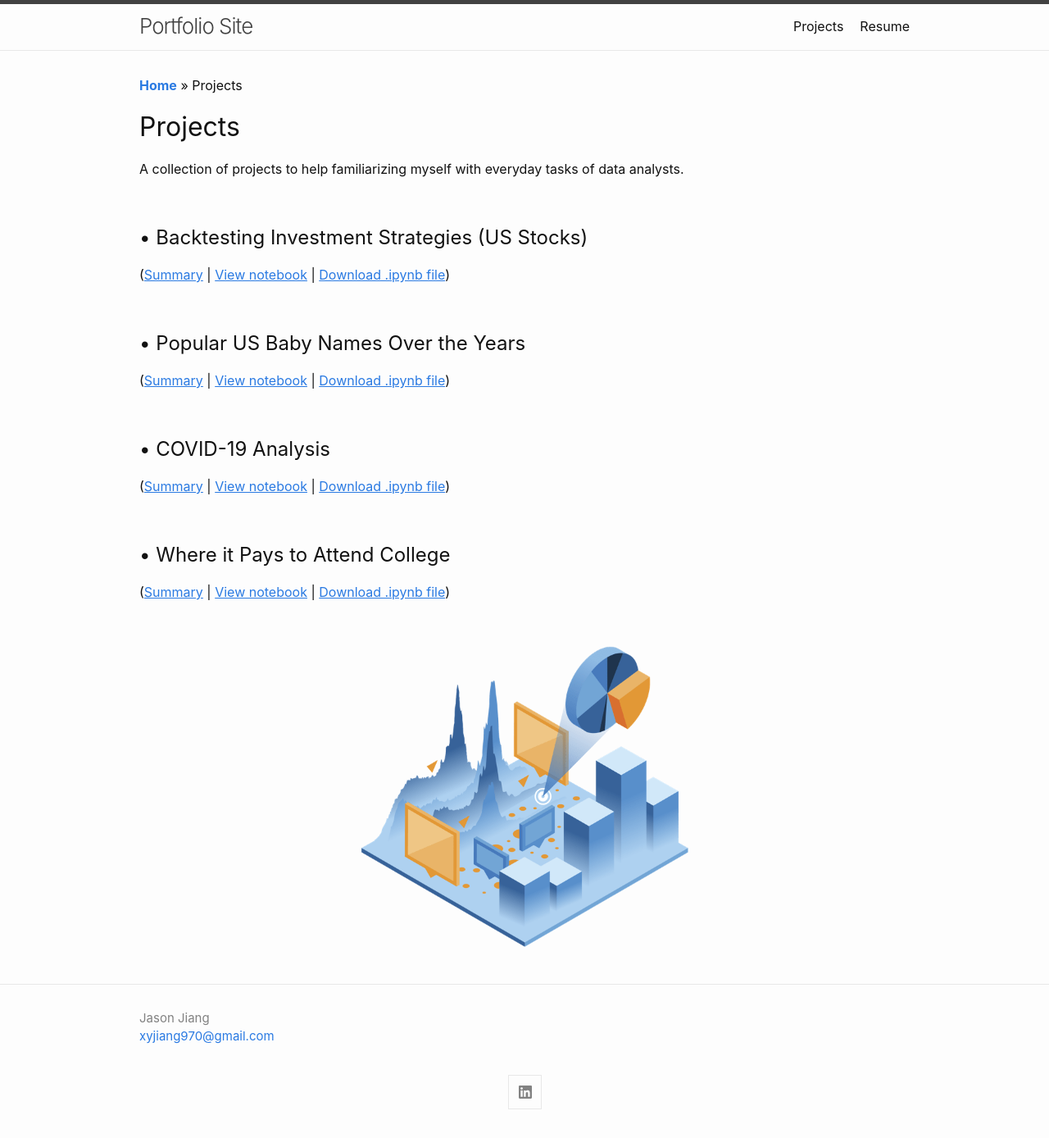
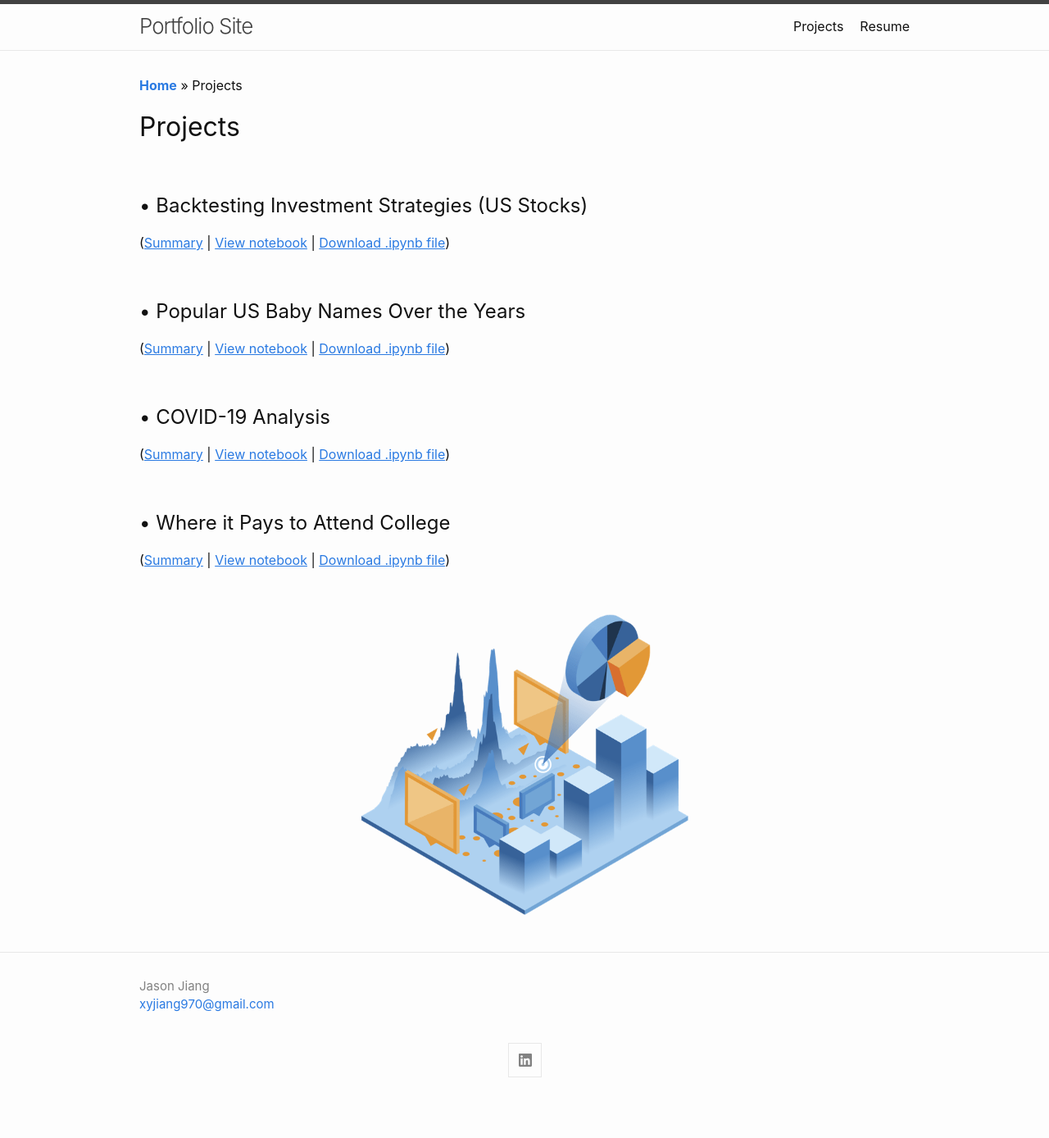
Before and after one commit to xyjiang970/xyjiang970.github.io, a Jekyll site: the page built from projects/projects_home.md, in a window 1280 px wide. Shown: the whole page at 82% size. Built offline with Jekyll 4.4.1, drawn with Linux system fonts in a browser that asks for light colours; after the commit the page ends 1349 px from its top, so only the background shows below that.

Commit message:
Update projects_home.md

```diff
--- a/projects/projects_home.md
+++ b/projects/projects_home.md
@@ -6,8 +6,6 @@
 ---
 **[Home](../)** >> Projects
 # Projects
-
-A collection of projects to help familiarizing myself with everyday tasks of data analysts.
 
 <br>
 
```
